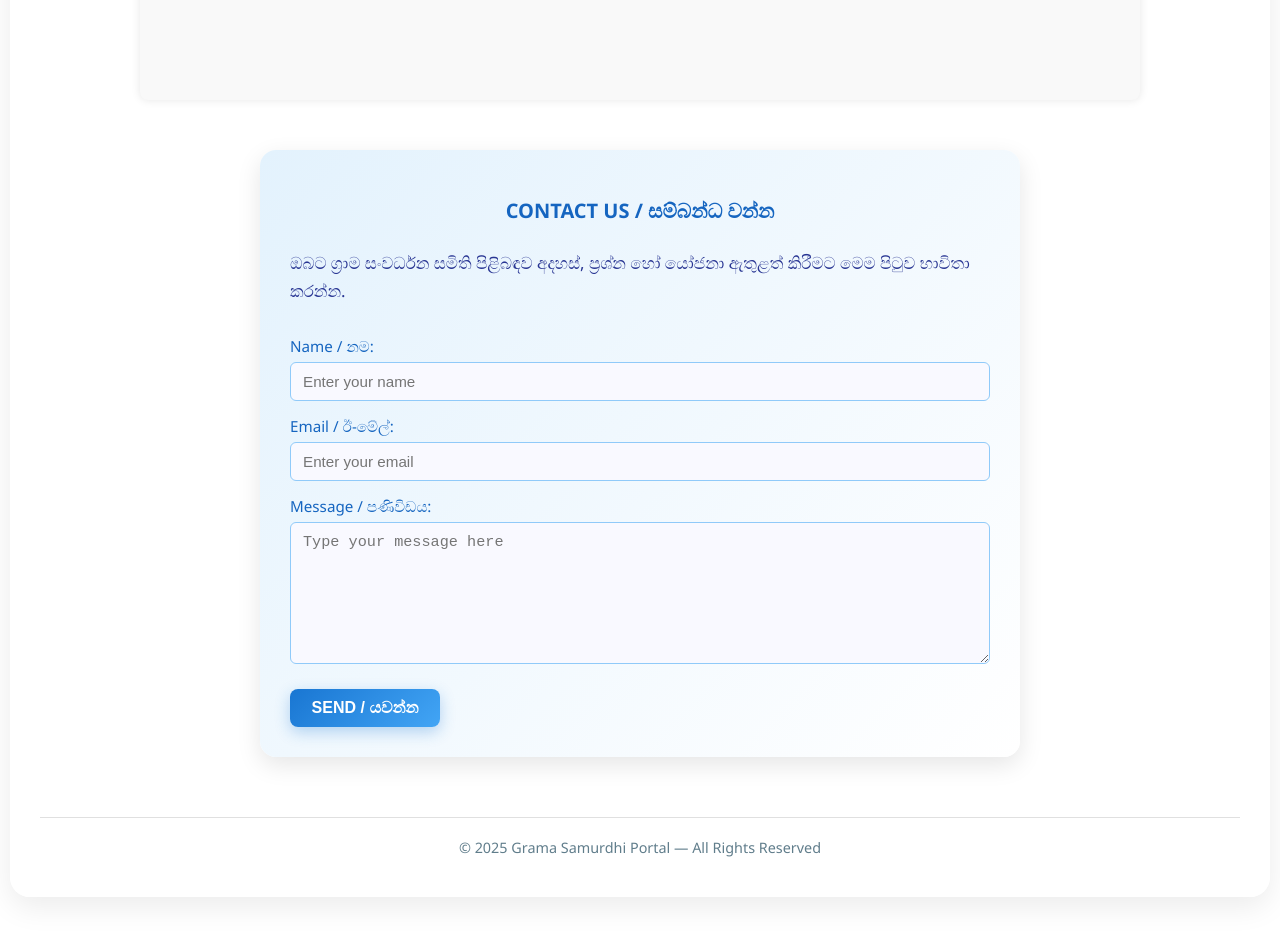
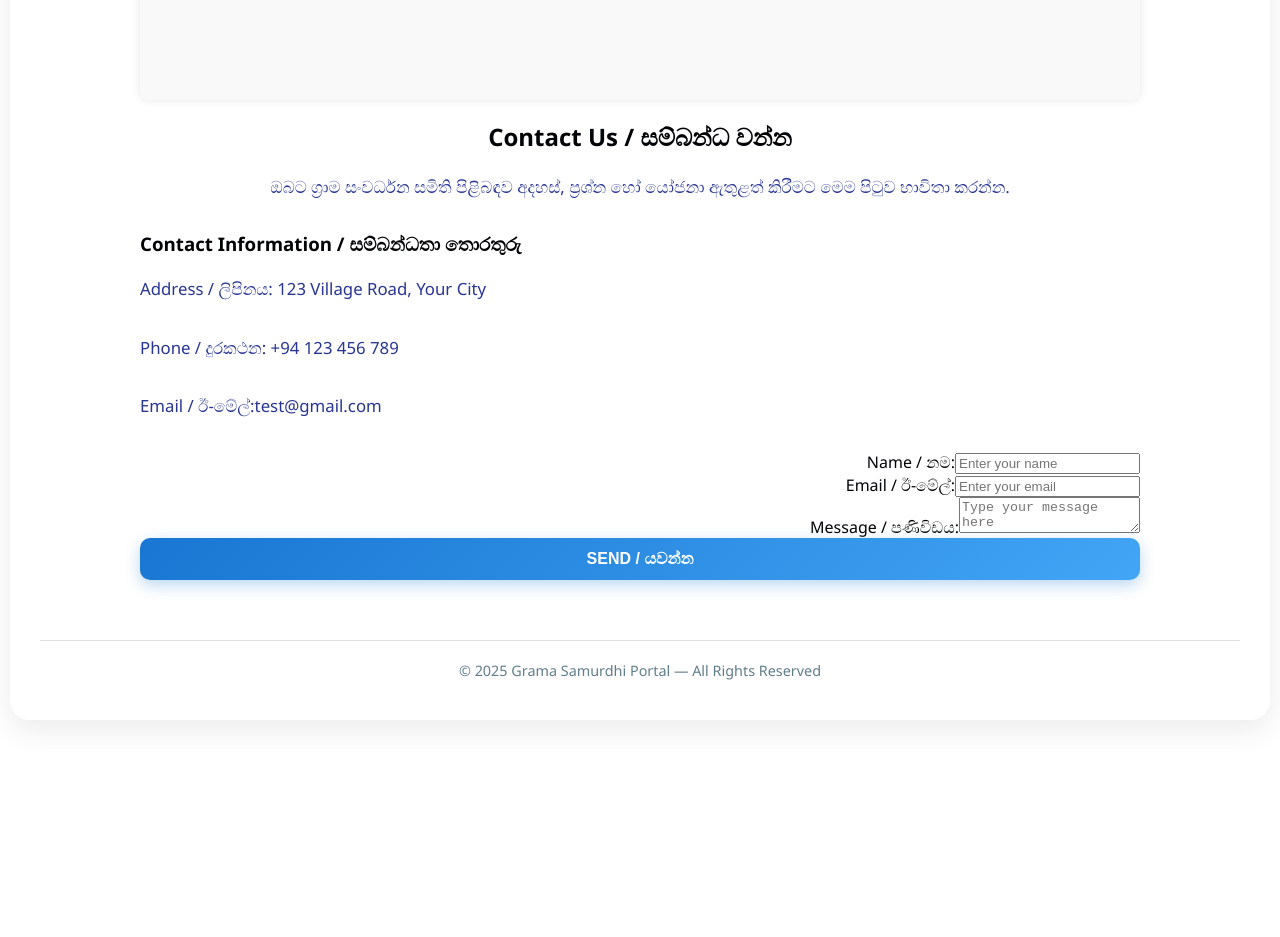
Before and after one commit to Ministry-of-Sports-Southern-Province/Ruralde-info-system, a React (Vite) app: page / in a window 1280 px wide. Shown: the part 1040-1977 px from the top of the page. After the commit the page ends 1800 px from the top, so only its background shows below. Built offline with nearby package versions, Linux system fonts and the light colour scheme.

Commit message:
2025/10/30

```diff
--- a/src/contact/contact.css
+++ b/src/contact/contact.css
@@ -1,117 +1,16 @@
-/* contact.css - Professional Blue Theme */
-
-/* Container */
 .contact-container {
-  max-width: 700px;
-  margin: 30px auto;
-  padding: 30px;
-  background: linear-gradient(135deg, #e3f2fd, #ffffff);
-  border-radius: 16px;
-  box-shadow: 0 8px 25px rgba(0, 0, 0, 0.1);
-  font-family: 'Segoe UI', Tahoma, Geneva, Verdana, sans-serif;
-  color: #333;
-  margin-top: 50px;
+   max-width: 1000px;
+  margin: auto;
+  text-align: center;
 }
-
-/* Page Title */
-.contact-container h2 {
-  font-size: 20px;
-  font-weight: 800;
-  color: #1565c0;
-  margin-bottom: 25px;
-  text-align: center;
-  text-transform: uppercase;
+.contact-info {
+ text-align: left;
+  margin-bottom: 20px;
 }
-
-/* Paragraph */
-.contact-container p {
-  font-size: 1rem;
-  line-height: 1.6;
-  color: #1a237e;
-  margin-bottom: 25px;
-}
-
-/* Form Styling */
-.contact-container form {
+.contact-form {
   display: flex;
   flex-direction: column;
-  gap: 15px;
+  text-align: right;
+  margin-bottom: 20px;
+
 }
-
-.contact-container label {
-  font-weight: 500;
-  color: #1565c0;
-  display: flex;
-  flex-direction: column;
-  font-size: 0.95rem;
-}
-
-.contact-container input,
-.contact-container textarea {
-  padding: 10px 12px;
-  margin-top: 6px;
-  border: 1.5px solid #90caf9;
-  border-radius: 6px;
-  font-size: 0.95rem;
-  outline: none;
-  transition: all 0.25s ease-in-out;
-  background-color: #f9f9ff;
-}
-
-.contact-container input:focus,
-.contact-container textarea:focus {
-  border-color: #1565c0;
-  box-shadow: 0 0 6px rgba(25, 118, 210, 0.4);
-}
-
-/* Textarea */
-.contact-container textarea {
-  resize: vertical;
-  min-height: 120px;
-}
-
-/* Submit Button */
-.contact-container .submit-btn {
-  width: 150px;
-  padding: 10px 0;
-  margin-top: 10px;
-  background: linear-gradient(135deg, #1976d2, #42a5f5);
-  color: #fff;
-  font-weight: 700;
-  border: none;
-  border-radius: 8px;
-  cursor: pointer;
-  transition: all 0.3s ease;
-  align-self: flex-start;
-}
-
-.contact-container .submit-btn:hover {
-  background: linear-gradient(135deg, #1565c0, #1e88e5);
-  transform: translateY(-2px);
-  box-shadow: 0 6px 15px rgba(25, 118, 210, 0.3);
-}
-
-/* Back Link */
-.contact-container .back-link {
-  display: inline-block;
-  margin-top: 20px;
-  color: #1565c0;
-  font-weight: 600;
-  text-decoration: none;
-  transition: opacity 0.25s;
-}
-
-.contact-container .back-link:hover {
-  opacity: 0.8;
-}
-
-/* Responsive */
-@media (max-width: 600px) {
-  .contact-container {
-    padding: 20px;
-  }
-
-  .contact-container .submit-btn {
-    width: 100%;
-  }
-}
--- a/src/contact/contact.jsx
+++ b/src/contact/contact.jsx
@@ -8,10 +8,19 @@ export default function Contact() {
     <div className="contact-container">
       <h2>Contact Us / සම්බන්ධ වන්න</h2>
       <p>
-        ඔබට ග්‍රාම සංවර්ධන සමිති පිළිබඳව අදහස්, ප්‍රශ්න හෝ යෝජනා
-        ඇතුළත් කිරීමට මෙම පිටුව භාවිතා කරන්න.
+        ඔබට ග්‍රාම සංවර්ධන සමිති පිළිබඳව අදහස්, ප්‍රශ්න හෝ යෝජනා ඇතුළත් කිරීමට
+        මෙම පිටුව භාවිතා කරන්න.
       </p>
 
+      <div className="contact-content">
+        <div className="contact-info">
+          <h3>Contact Information / සම්බන්ධතා තොරතුරු</h3>
+          <p>Address / ලිපිනය: 123 Village Road, Your City</p>
+          <p>Phone / දුරකථන: +94 123 456 789</p>
+          <p>Email / ඊ-මේල්:test@gmail.com</p>
+        </div>
+
+        {/* Contact Form */}
         <form className="contact-form">
           <label>
             Name / නම:
@@ -32,8 +41,7 @@ export default function Contact() {
             Send / යවන්න
           </button>
         </form>
-
-
+      </div>
     </div>
   );
 }
```
Lines whose indentation alone changed are shown as unchanged.
